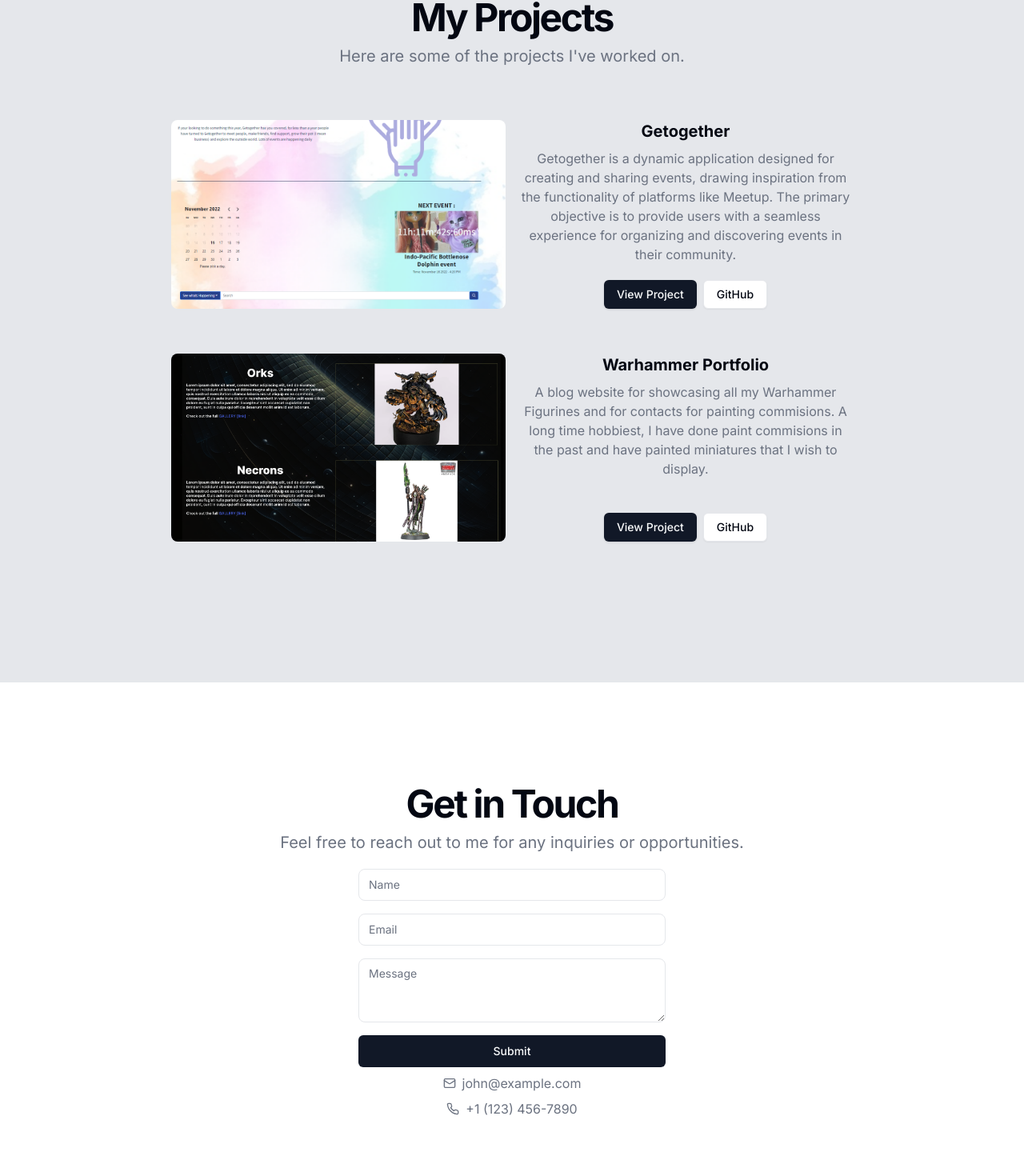
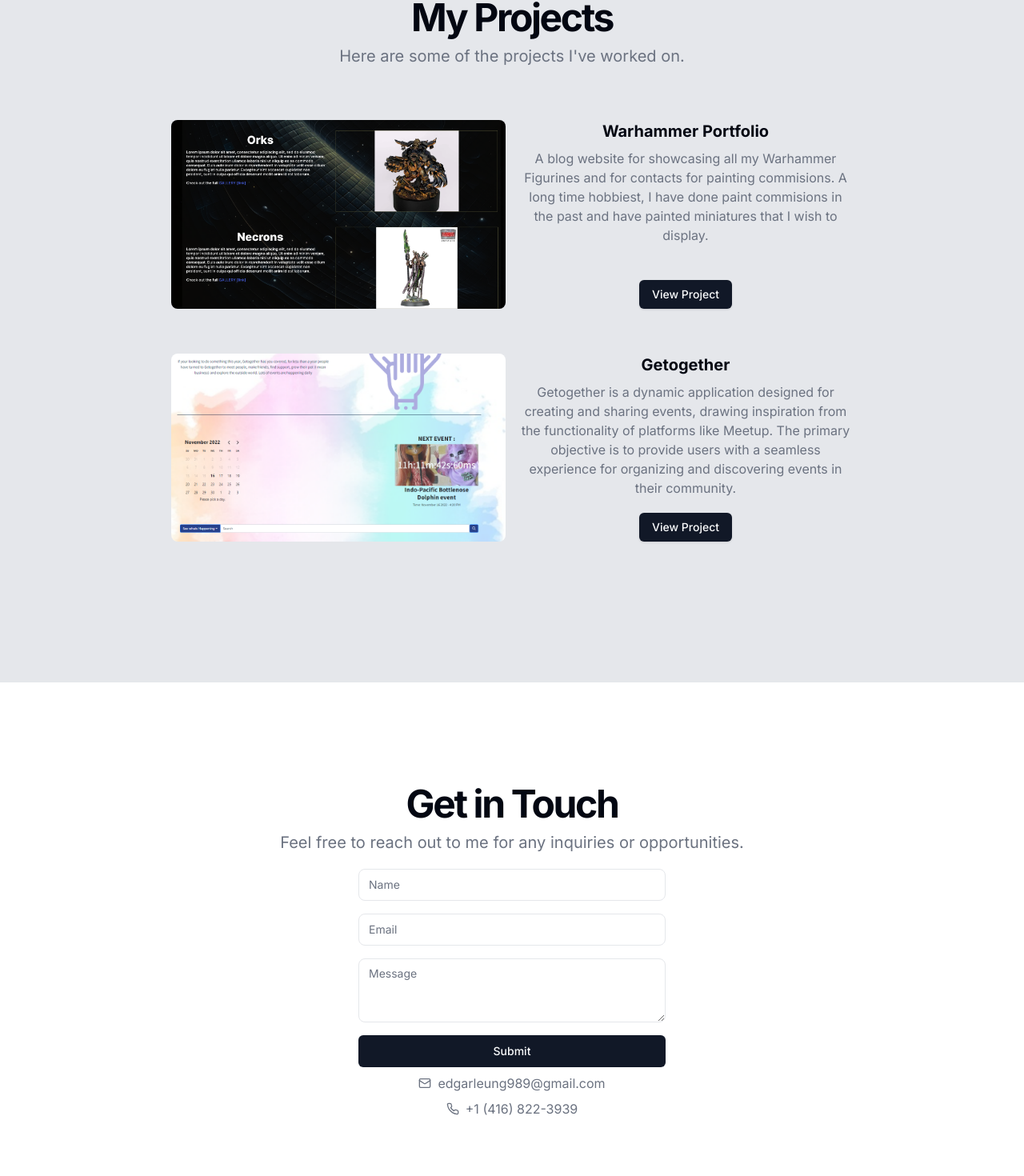
Before and after one commit to Eds-Dbug/news-profile2, a Next.js app in the folder news-profile/: page / in a window 1280 px wide. Shown: the part 2546-4016 px from the top of the page at 80% size. Built offline with nearby package versions, Linux system fonts and the light colour scheme.

Commit message:
KAN-43 fixed projects section.

```diff
--- a/news-profile/src/app/page.tsx
+++ b/news-profile/src/app/page.tsx
@@ -245,10 +245,52 @@ export default function Home() {
               {/* Image Section */}
               <div className="rounded-lg overflow-hidden w-1/2">
                 <img
+                  src={projects[1].image}
+                  width="550"
+                  height="310"
+                  alt="Project 1"
+                  className="w-full h-auto object-cover"
+                  style={{ aspectRatio: "550/310", objectFit: "cover" }}
+                />
+              </div>
+
+              {/* Text Section */}
+              <div className="w-1/2 flex flex-col justify-between">
+                <div>
+                  <h3 className="text-xl font-bold mb-2">{projects[1].name}</h3>
+                  <p className="text-muted-foreground">
+                    {projects[1].description}
+                  </p>
+                </div>
+                {/* Links Section */}
+                <div className="flex justify-center gap-2 mt-2">
+                  <Link
+                    href="https://github.com/Eds-Dbug/warhammer-blog"
+                    className="inline-flex h-9 items-center justify-center rounded-md bg-primary px-4 py-2 text-sm font-medium text-primary-foreground shadow transition-colors hover:bg-primary/90 focus-visible:outline-none focus-visible:ring-1 focus-visible:ring-ring disabled:pointer-events-none disabled:opacity-50"
+                    prefetch={false}
+                  >
+                    View Project
+                  </Link>
+                  {/* <Link
+                    href="#"
+                    className="inline-flex h-9 items-center justify-center rounded-md border border-input bg-background px-4 py-2 text-sm font-medium shadow-sm transition-colors hover:bg-accent hover:text-accent-foreground focus-visible:outline-none focus-visible:ring-1 focus-visible:ring-ring disabled:pointer-events-none disabled:opacity-50"
+                    prefetch={false}
+                  >
+                    GitHub
+                  </Link> */}
+                </div>
+              </div>
+            </div>
+
+            {/* Project 2 */}
+            <div className="flex flex-row space-x-4 mb-10">
+              {/* Image Section */}
+              <div className="rounded-lg overflow-hidden w-1/2">
+                <img
                   src={projects[0].image}
                   width="550"
                   height="310"
-              alt="Project 1"
+                  alt="Project 2"
                   className="w-full h-auto object-cover"
                   style={{ aspectRatio: "550/310", objectFit: "cover" }}
                 />
@@ -265,61 +307,19 @@ export default function Home() {
                 {/* Links Section */}
                 <div className="flex justify-center gap-2 mt-2">
                   <Link
-                href="#"
+                    href="https://github.com/Eds-Dbug/Getogether"
                     className="inline-flex h-9 items-center justify-center rounded-md bg-primary px-4 py-2 text-sm font-medium text-primary-foreground shadow transition-colors hover:bg-primary/90 focus-visible:outline-none focus-visible:ring-1 focus-visible:ring-ring disabled:pointer-events-none disabled:opacity-50"
                     prefetch={false}
                   >
                     View Project
                   </Link>
-              <Link
+                  {/* <Link
                     href="#"
                     className="inline-flex h-9 items-center justify-center rounded-md border border-input bg-background px-4 py-2 text-sm font-medium shadow-sm transition-colors hover:bg-accent hover:text-accent-foreground focus-visible:outline-none focus-visible:ring-1 focus-visible:ring-ring disabled:pointer-events-none disabled:opacity-50"
                     prefetch={false}
                   >
                     GitHub
-              </Link>
-            </div>
-          </div>
-        </div>
-
-        {/* Project 2 */}
-        <div className="flex flex-row space-x-4 mb-10">
-          {/* Image Section */}
-          <div className="rounded-lg overflow-hidden w-1/2">
-            <img
-              src={projects[1].image}
-              width="550"
-              height="310"
-              alt="Project 2"
-              className="w-full h-auto object-cover"
-              style={{ aspectRatio: "550/310", objectFit: "cover" }}
-            />
-          </div>
-
-          {/* Text Section */}
-          <div className="w-1/2 flex flex-col justify-between">
-            <div>
-              <h3 className="text-xl font-bold mb-2">{projects[1].name}</h3>
-              <p className="text-muted-foreground">
-               {projects[1].description}
-              </p>
-            </div>
-            {/* Links Section */}
-            <div className="flex justify-center gap-2 mt-2">
-              <Link
-                href="#"
-                className="inline-flex h-9 items-center justify-center rounded-md bg-primary px-4 py-2 text-sm font-medium text-primary-foreground shadow transition-colors hover:bg-primary/90 focus-visible:outline-none focus-visible:ring-1 focus-visible:ring-ring disabled:pointer-events-none disabled:opacity-50"
-                prefetch={false}
-              >
-                View Project
-              </Link>
-              <Link
-                href="#"
-                className="inline-flex h-9 items-center justify-center rounded-md border border-input bg-background px-4 py-2 text-sm font-medium shadow-sm transition-colors hover:bg-accent hover:text-accent-foreground focus-visible:outline-none focus-visible:ring-1 focus-visible:ring-ring disabled:pointer-events-none disabled:opacity-50"
-                prefetch={false}
-              >
-                GitHub
-              </Link>
+                  </Link> */}
                   </div>
                 </div>
               </div>
@@ -327,7 +327,6 @@ export default function Home() {
           </div>
         </div>
       </section>
-
 
       <section id="contact" className="w-full py-12 md:py-24 lg:py-32">
         <div className="container px-4 md:px-6 flex flex-col items-center justify-center space-y-4 text-center max-w-[900px] mx-auto">
@@ -360,11 +359,11 @@ export default function Home() {
             <div className="flex flex-col items-center gap-2 text-muted-foreground">
               <div className="flex items-center gap-2">
                 <MailIcon className="h-4 w-4" />
-                <span>john@example.com</span>
+                <span>edgarleung989@gmail.com</span>
               </div>
               <div className="flex items-center gap-2">
                 <PhoneIcon className="h-4 w-4" />
-                <span>+1 (123) 456-7890</span>
+                <span>+1 (416) 822-3939</span>
               </div>
             </div>
           </div>
```
Lines whose indentation alone changed are shown as unchanged.
